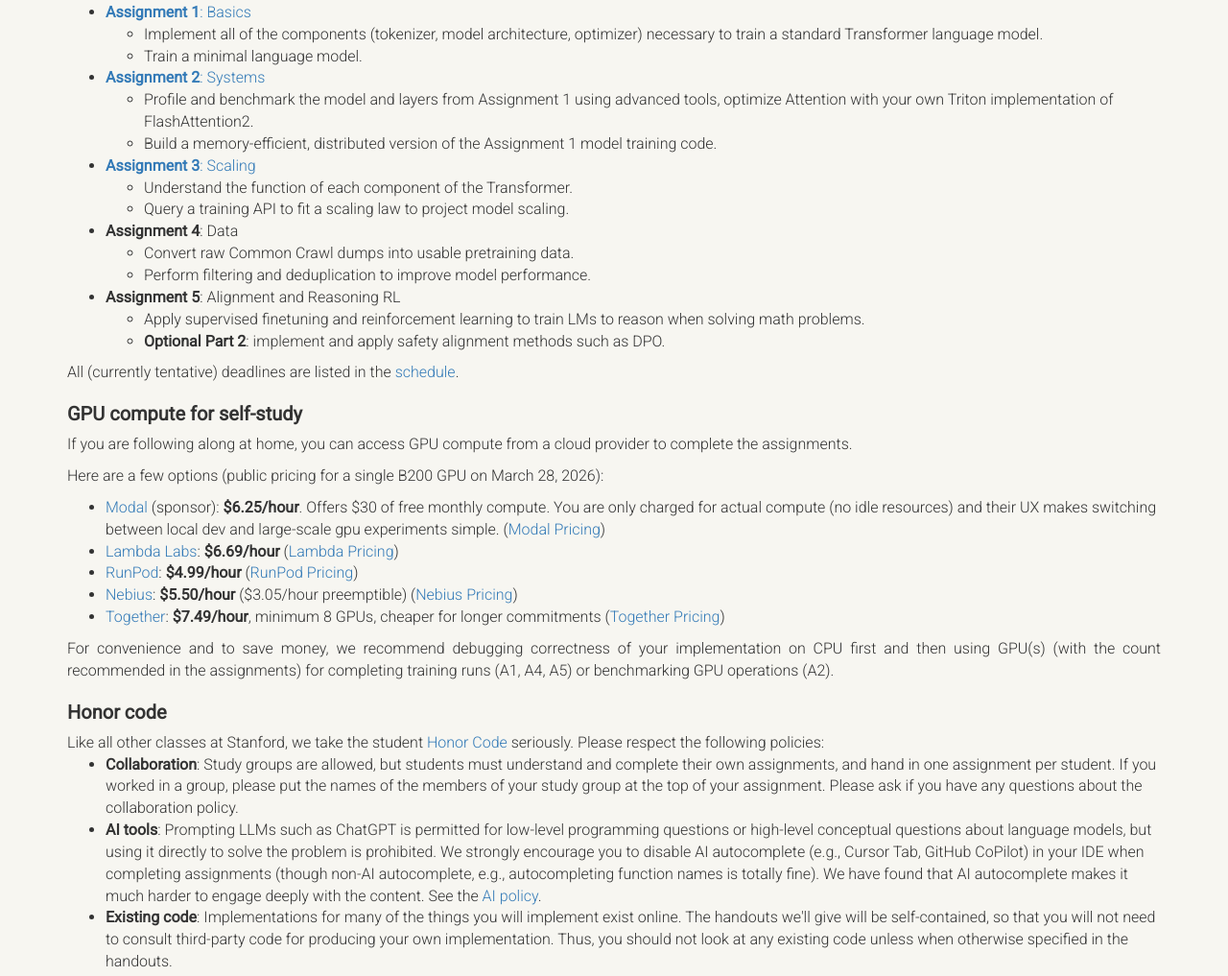
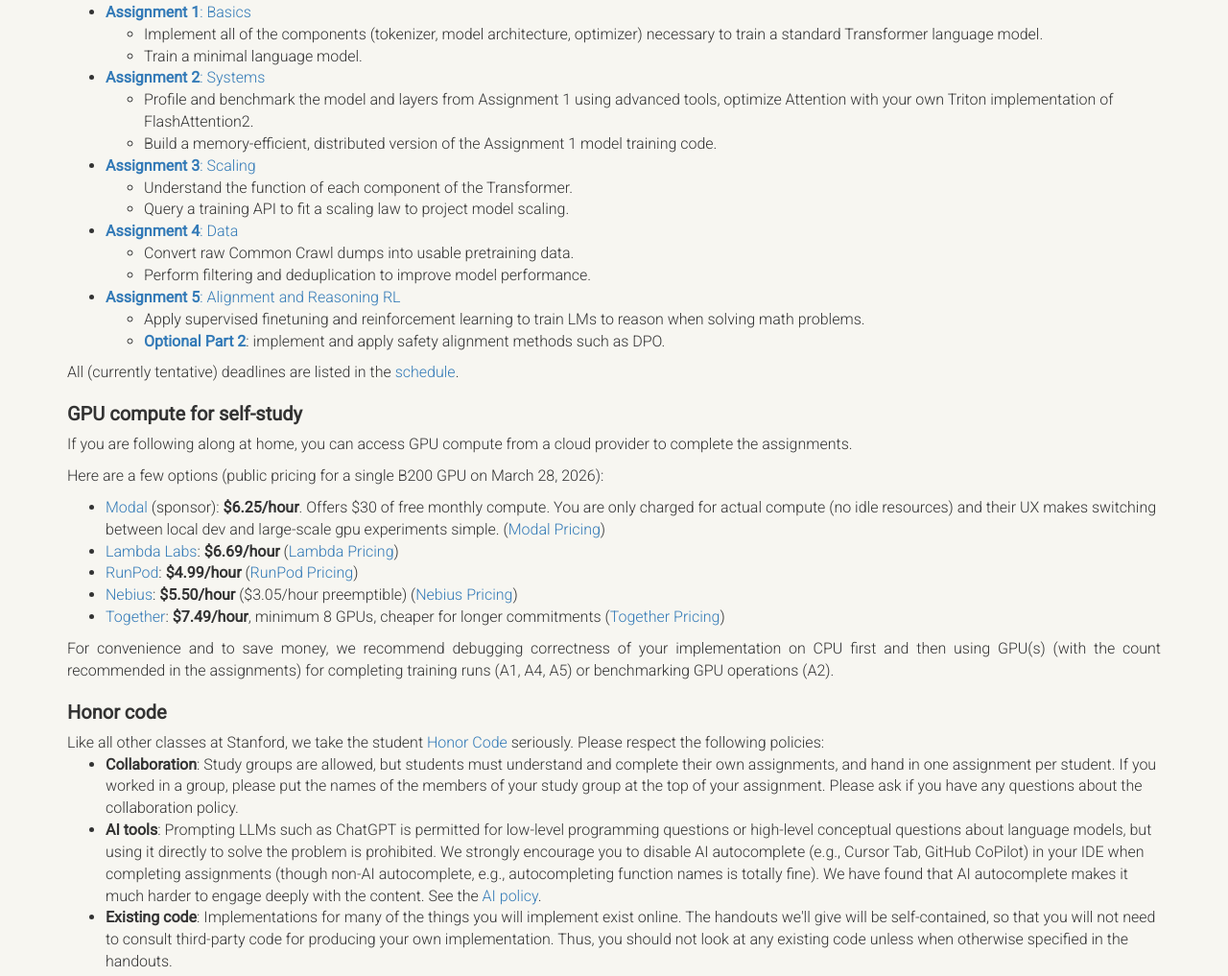
Before and after one commit to stanford-cs336/stanford-cs336.github.io, a plain HTML site: page index.html in a window 1280 px wide. Shown: the part 1560-2577 px from the top of the page at 96% size. Drawn offline with nearby package versions, Linux system fonts and the light colour scheme.

Commit message:
[2026] add assignments to website

```diff
--- a/index.html
+++ b/index.html
@@ -499,7 +499,9 @@
             </ul>
           </li>
           <li>
-            <b>Assignment 4</b>: Data
+            <a href="https://github.com/stanford-cs336/assignment4-data/tree/main"
+              ><b>Assignment 4</b>: Data</a
+            >
             <ul>
               <li>
                 Convert raw Common Crawl dumps into usable pretraining data.
@@ -511,15 +513,18 @@
             </ul>
           </li>
           <li>
-            <b>Assignment 5</b>: Alignment and Reasoning RL
+            <a href="https://github.com/stanford-cs336/assignment5-alignment/tree/main"
+              ><b>Assignment 5</b>: Alignment and Reasoning RL</a
+            >
             <ul>
               <li>
                 Apply supervised finetuning and reinforcement learning to train
                 LMs to reason when solving math problems.
               </li>
               <li>
-                <b>Optional Part 2</b>: implement and apply safety alignment
-                methods such as DPO.
+                <a href="https://github.com/stanford-cs336/assignment5-alignment/blob/main/cs336_spring2025_assignment5_supplement_safety_rlhf.pdf"
+                  ><b>Optional Part 2</b></a
+                >: implement and apply safety alignment methods such as DPO.
               </li>
             </ul>
           </li>
@@ -758,6 +763,10 @@
               Assignment 3 <b><span class="status-due">due</span></b>
               <br />
               Assignment 4 <b><span class="status-out">out</span></b>
+              <br />
+              [<a href="https://github.com/stanford-cs336/assignment4-data/tree/main">code</a>]
+              <br />
+              [<a href="https://github.com/stanford-cs336/assignment4-data/blob/main/cs336_assignment4_data.pdf">preview</a>]
             </td>
           </tr>
           <tr>
@@ -792,6 +801,12 @@
               Assignment 4 <b><span class="status-due">due</span></b>
               <br />
               Assignment 5 <b><span class="status-out">out</span></b>
+              <br />
+              [<a href="https://github.com/stanford-cs336/assignment5-alignment/tree/main">code</a>]
+              <br />
+              [<a href="https://github.com/stanford-cs336/assignment5-alignment/blob/main/cs336_spring2026_assignment5_alignment.pdf">preview</a>]
+              <br />
+              [<a href="https://github.com/stanford-cs336/assignment5-alignment/blob/main/cs336_spring2025_assignment5_supplement_safety_rlhf.pdf">Optional Part 2</a>]
             </td>
           </tr>
           <tr>
```
